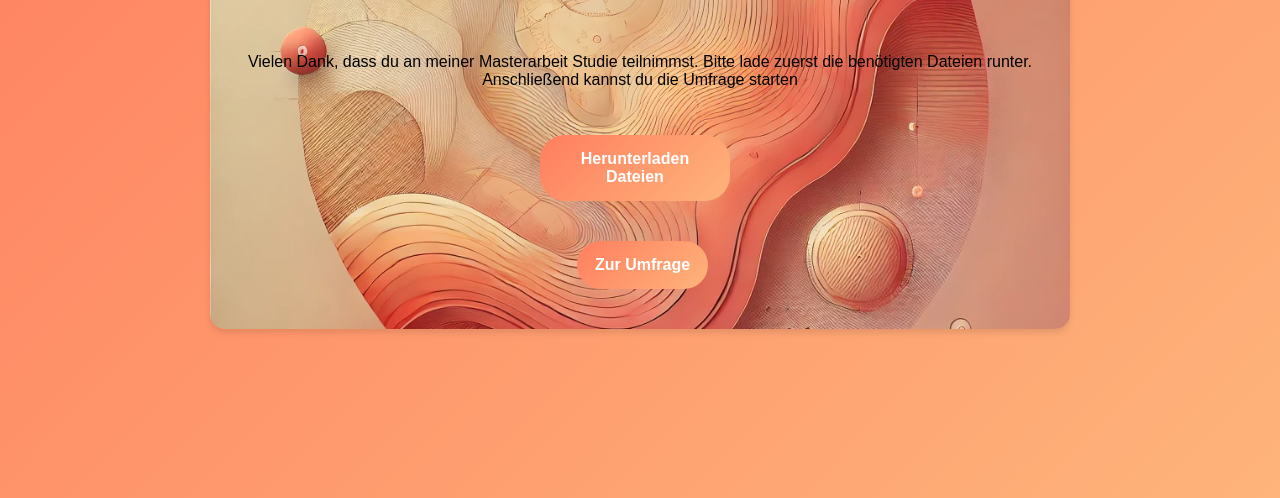
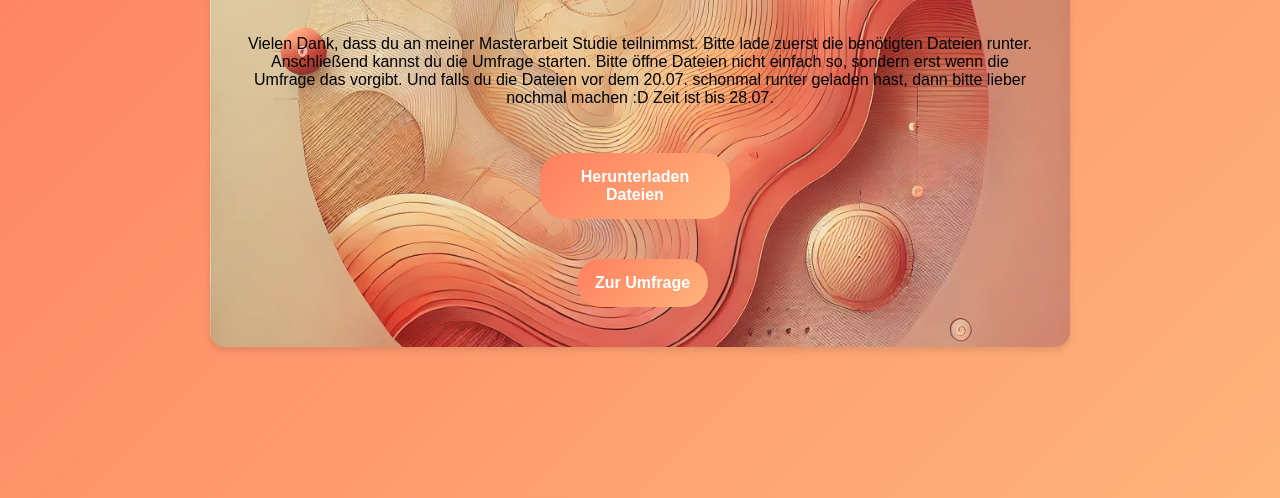
Before and after one commit to murban-create/Masterarbeit-Evaluation, a plain HTML site: page index.html in a window 1280 px wide. Shown: the part 302-800 px from the top of the page. Drawn offline with Linux system fonts and the light colour scheme.

Commit message:
Update index.html

```diff
--- a/index.html
+++ b/index.html
@@ -14,7 +14,7 @@
                 <h1>Willkommen zu meiner Masterarbeit Studie</h1>
                 <img src="hernan-cortes-1-1.jpg" alt="Hernan Cortes" class="side-image">
             </div>
-            <p>Vielen Dank, dass du an meiner Masterarbeit Studie teilnimmst. Bitte lade zuerst die benötigten Dateien runter. Anschließend kannst du die Umfrage starten</p>
+            <p>Vielen Dank, dass du an meiner Masterarbeit Studie teilnimmst. Bitte lade zuerst die benötigten Dateien runter. Anschließend kannst du die Umfrage starten. Bitte öffne Dateien nicht einfach so, sondern erst wenn die Umfrage das vorgibt. Und falls du die Dateien vor dem 20.07. schonmal runter geladen hast, dann bitte lieber nochmal machen :D Zeit ist bis 28.07.</p>
             <div>
                 <a href="https://drive.google.com/file/d/1OyO2BA12aOmB0RG9x5XnYeQOxsbQszwN/view?usp=drive_link" class="button" id="downloads-link">Herunterladen Dateien</a>
             </div>
```
